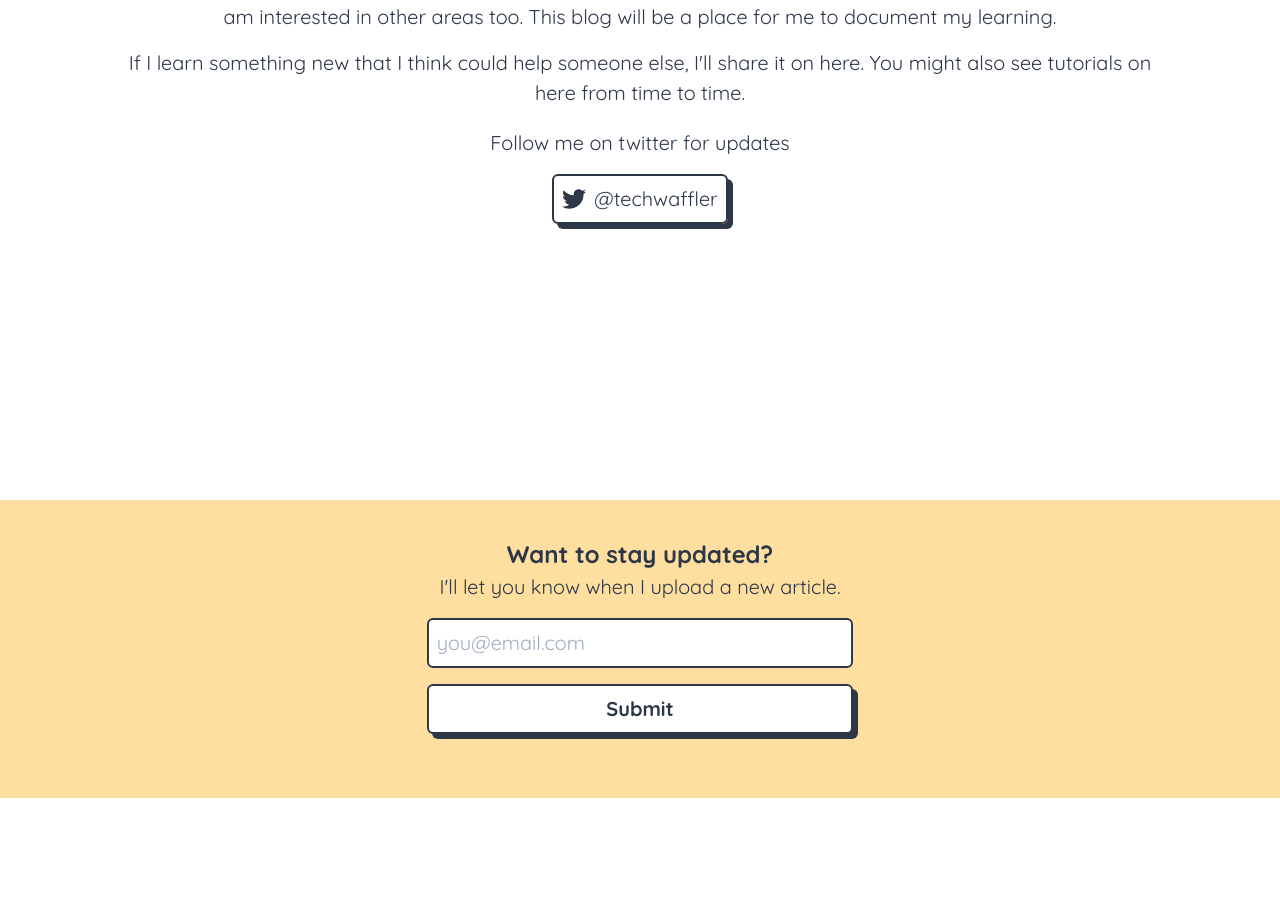
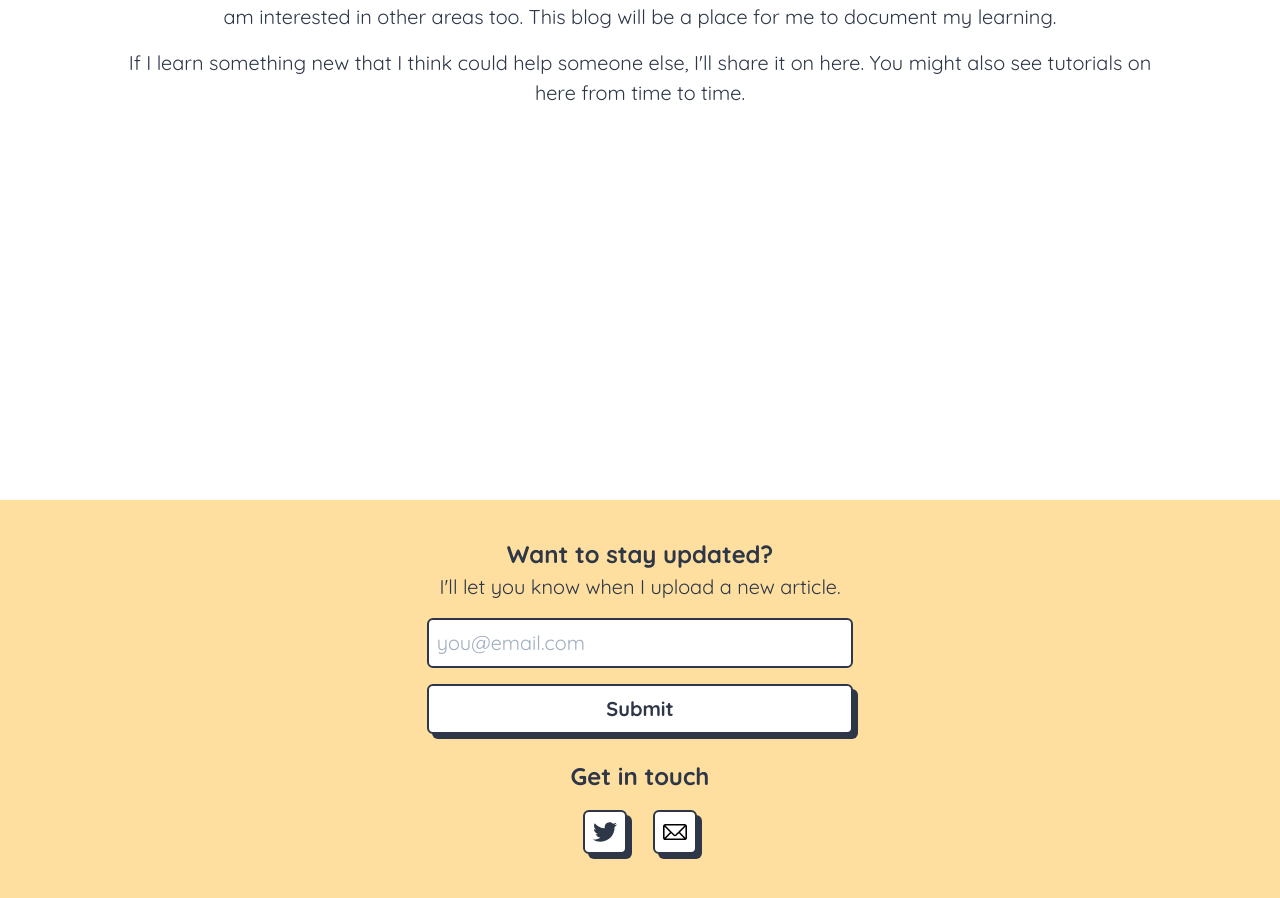
Before and after one commit to mattkinnersley/techwaffle, a Next.js app: page /about in a window 1280 px wide. Shown: the part 300-1198 px from the top of the page. Before the commit the page ends 1098 px from the top, so only its background shows below. Built offline with nearby package versions, Linux system fonts and the light colour scheme.

Commit message:
redesign contact and social buttons
Prior to this change,  only a twitter button, now there is a mail button and moved it to footer.

```diff
--- a/src/components/about/Social.js
+++ /dev/null
@@ -1,18 +0,0 @@
-import React from "react";
-
-const Social = ({ href, icon, handle }) => {
-  return (
-    <div className="flex justify-center min-w-full mb-2">
-      <a
-        href={href}
-        target="_blank"
-        className="rounded-md border-2 border-gray-800 duration-300 flex group items-center p-2 thumbnail-shadow transition"
-      >
-        {icon}
-        <span className="ml-2">{handle}</span>
-      </a>
-    </div>
-  );
-};
-
-export default Social;
--- /dev/null
+++ b/src/components/contact/ContactButton.js
@@ -0,0 +1,15 @@
+import React from "react";
+
+const ContactButton = ({ href, children }) => {
+  return (
+    <a
+      href={href}
+      target="_blank"
+      className="rounded-md border-2 border-gray-800 duration-300 flex group items-center p-2 thumbnail-shadow transition bg-white"
+    >
+      {children}
+    </a>
+  );
+};
+
+export default ContactButton;
--- /dev/null
+++ b/src/components/contact/Mail.js
@@ -0,0 +1,7 @@
+import React from "react";
+
+const Mail = () => {
+  return <img src={`/mail.svg`} width="24" height="24"></img>;
+};
+
+export default Mail;
--- /dev/null
+++ b/src/components/contact/Twitter.js
@@ -0,0 +1,17 @@
+import React from "react";
+
+const Twitter = () => {
+  return (
+    <svg
+      xmlns="http://www.w3.org/2000/svg"
+      width="24"
+      height="24"
+      viewBox="0 0 24 24"
+      className="transition duration-300 fill-current group-hover:text-blue-300"
+    >
+      <path d="M24 4.557c-.883.392-1.832.656-2.828.775 1.017-.609 1.798-1.574 2.165-2.724-.951.564-2.005.974-3.127 1.195-.897-.957-2.178-1.555-3.594-1.555-3.179 0-5.515 2.966-4.797 6.045-4.091-.205-7.719-2.165-10.148-5.144-1.29 2.213-.669 5.108 1.523 6.574-.806-.026-1.566-.247-2.229-.616-.054 2.281 1.581 4.415 3.949 4.89-.693.188-1.452.232-2.224.084.626 1.956 2.444 3.379 4.6 3.419-2.07 1.623-4.678 2.348-7.29 2.04 2.179 1.397 4.768 2.212 7.548 2.212 9.142 0 14.307-7.721 13.995-14.646.962-.695 1.797-1.562 2.457-2.549z" />
+    </svg>
+  );
+};
+
+export default Twitter;
--- /dev/null
+++ b/src/components/contact/index.js
@@ -0,0 +1,22 @@
+import React from "react";
+import ContactButton from "./ContactButton";
+import Mail from "./Mail";
+import Twitter from "./Twitter";
+
+const Contact = () => {
+  return (
+    <div className="flex flex-col justify-center items-center">
+      <h3 className="text-2xl mt-2 mb-4 font-quicksand-bold">Get in touch</h3>
+      <div className="flex min-w-full justify-around">
+        <ContactButton href="https://www.twitter.com/techwaffler">
+          <Twitter />
+        </ContactButton>
+        <ContactButton href="mailto:matt@techwaffle.dev">
+          <Mail />
+        </ContactButton>
+      </div>
+    </div>
+  );
+};
+
+export default Contact;
--- a/src/components/email/index.js
+++ /dev/null
@@ -1,50 +0,0 @@
-import axios from "axios";
-import React from "react";
-import { useForm } from "react-hook-form";
-
-const EmailForm = () => {
-  const { register, handleSubmit, errors } = useForm();
-  const onSubmit = async (data) => {
-    try {
-      await axios.post("/api/mailchimp", data);
-    } catch (error) {
-      console.error(error);
-    }
-  };
-
-  return (
-    <footer className="flex flex-col justify-center items-center pb-16 pt-5 min-w-full bg-waffleLight">
-      <div className="flex flex-col justify-center items-center sm:w-8/12 lg:w-6/12 xl:w-4/12">
-        <h3 className="text-2xl mt-4 font-quicksand-bold">
-          Want to stay updated?
-        </h3>
-        <p className="mb-4">I'll let you know when I upload a new article.</p>
-        <form
-          className="flex flex-col justify-center items-center min-w-full"
-          onSubmit={handleSubmit(onSubmit)}
-        >
-          <div className="flex flex-col items-center mb-4 min-w-full">
-            <input
-              className="min-w-full rounded-md border-2 border-gray-800 p-2 focus:outline-none"
-              type="text"
-              placeholder="you@email.com"
-              name="email"
-              ref={register({
-                required: true,
-                pattern: /^[a-zA-Z0-9_.+-]+@[a-zA-Z0-9-]+\.[a-zA-Z0-9-.]+$/g,
-              })}
-            />
-            {errors.email && <span>Please enter a valid email address</span>}
-          </div>
-
-          <input
-            className="rounded-md border-2 border-gray-800 p-2 bg-white min-w-full font-quicksand-bold duration-300 thumbnail-shadow transition cursor-pointer focus:outline-none active:shadow-inner"
-            type="submit"
-          />
-        </form>
-      </div>
-    </footer>
-  );
-};
-
-export default EmailForm;
--- /dev/null
+++ b/src/components/footer/email/index.js
@@ -0,0 +1,42 @@
+import React from "react";
+import axios from "axios";
+import { useForm } from "react-hook-form";
+
+const EmailForm = () => {
+  const { register, handleSubmit, errors } = useForm();
+  const onSubmit = async (data) => {
+    try {
+      await axios.post("/api/mailchimp", data);
+    } catch (error) {
+      console.error(error);
+    }
+  };
+
+  return (
+    <form
+      className="flex flex-col justify-center items-center min-w-full mb-4"
+      onSubmit={handleSubmit(onSubmit)}
+    >
+      <div className="flex flex-col items-center mb-4 min-w-full">
+        <input
+          className="min-w-full rounded-md border-2 border-gray-800 p-2 focus:outline-none"
+          type="text"
+          placeholder="you@email.com"
+          name="email"
+          ref={register({
+            required: true,
+            pattern: /^[a-zA-Z0-9_.+-]+@[a-zA-Z0-9-]+\.[a-zA-Z0-9-.]+$/g,
+          })}
+        />
+        {errors.email && <span>Please enter a valid email address</span>}
+      </div>
+
+      <input
+        className="rounded-md border-2 border-gray-800 p-2 bg-white min-w-full font-quicksand-bold duration-300 thumbnail-shadow transition cursor-pointer focus:outline-none active:shadow-inner"
+        type="submit"
+      />
+    </form>
+  );
+};
+
+export default EmailForm;
--- /dev/null
+++ b/src/components/footer/index.js
@@ -0,0 +1,20 @@
+import React from "react";
+import Contact from "../contact";
+import EmailForm from "./email";
+
+const Footer = () => {
+  return (
+    <footer className="flex flex-col justify-center items-center pb-16 pt-5 min-w-full bg-waffleLight">
+      <div className="flex flex-col justify-center items-center sm:w-8/12 lg:w-6/12 xl:w-4/12">
+        <h3 className="text-2xl mt-4 font-quicksand-bold">
+          Want to stay updated?
+        </h3>
+        <p className="mb-4">I'll let you know when I upload a new article.</p>
+        <EmailForm />
+      </div>
+      <Contact />
+    </footer>
+  );
+};
+
+export default Footer;
--- a/src/components/layout/index.js
+++ b/src/components/layout/index.js
@@ -1,5 +1,5 @@
 import React from "react";
-import EmailForm from "../email";
+import Footer from "../footer";
 import Meta from "../meta";
 import Nav from "../nav";
 import Container from "./Container";
@@ -11,7 +11,7 @@ const Layout = ({ title, description, children }) => {
       <div className="transition-colors duration-500 min-w-full font-quicksand text-xl flex flex-col items-center text-gray-800">
         <Nav />
         <Container>{children}</Container>
-        <EmailForm />
+        <Footer />
       </div>
     </>
   );
--- a/src/components/social/Twitter.js
+++ /dev/null
@@ -1,11 +0,0 @@
-export const twitterIcon = (
-  <svg
-    xmlns="http://www.w3.org/2000/svg"
-    width="24"
-    height="24"
-    viewBox="0 0 24 24"
-    className="transition duration-300 fill-current group-hover:text-blue-300"
-  >
-    <path d="M24 4.557c-.883.392-1.832.656-2.828.775 1.017-.609 1.798-1.574 2.165-2.724-.951.564-2.005.974-3.127 1.195-.897-.957-2.178-1.555-3.594-1.555-3.179 0-5.515 2.966-4.797 6.045-4.091-.205-7.719-2.165-10.148-5.144-1.29 2.213-.669 5.108 1.523 6.574-.806-.026-1.566-.247-2.229-.616-.054 2.281 1.581 4.415 3.949 4.89-.693.188-1.452.232-2.224.084.626 1.956 2.444 3.379 4.6 3.419-2.07 1.623-4.678 2.348-7.29 2.04 2.179 1.397 4.768 2.212 7.548 2.212 9.142 0 14.307-7.721 13.995-14.646.962-.695 1.797-1.562 2.457-2.549z" />
-  </svg>
-);
--- a/src/pages/about.js
+++ b/src/pages/about.js
@@ -1,6 +1,4 @@
 import React from "react";
-import Social from "../components/about/Social";
-import { twitterIcon } from "../components/social/Twitter";
 
 const About = () => (
   <div className="text-center">
@@ -20,13 +18,6 @@ const About = () => (
         time.
       </p>
     </div>
-    <div className="flex flex-col items-center min-w-full"></div>
-    <p className="mb-4">Follow me on twitter for updates</p>
-    <Social
-      href="https://twitter.com/techwaffler"
-      icon={twitterIcon}
-      handle="@techwaffler"
-    ></Social>
   </div>
 );
 
--- a/src/pages/posts/[slug].js
+++ b/src/pages/posts/[slug].js
@@ -1,7 +1,5 @@
 import { useRouter } from "next/router";
 import { getPostBySlug, markdownToHtml, getAllPosts } from "../../utils";
-import Social from "../../components/about/Social";
-import { twitterIcon } from "../../components/social/Twitter";
 
 export default function Post({ post }) {
   const router = useRouter();
@@ -19,12 +17,6 @@ export default function Post({ post }) {
           dangerouslySetInnerHTML={{ __html: post.htmlContent }}
         />
       </article>
-      <h3 className="text-center mt-4 mb-2">Follow me on twitter</h3>
-      <Social
-        href="https://twitter.com/techwaffler"
-        icon={twitterIcon}
-        handle="@techwaffler"
-      ></Social>
     </>
   );
 }
```
Also changed, not shown: public/mail.svg (added), public/twitter.svg (deleted).
